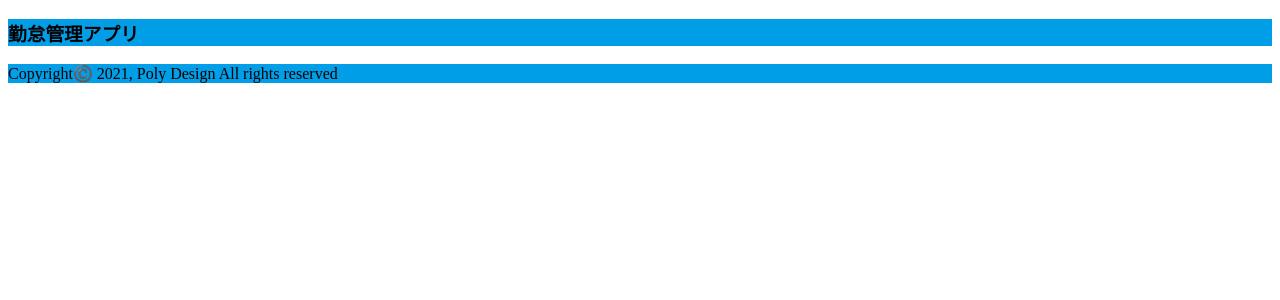
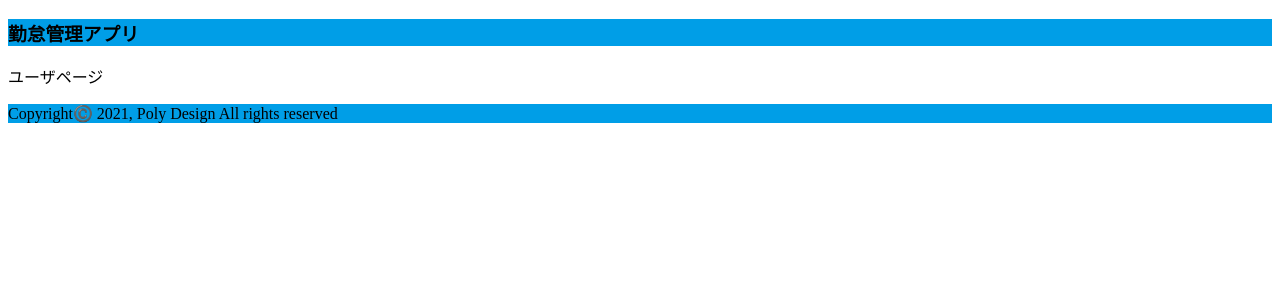
Before and after one commit to poly28/nuxt-original-app, a Nuxt app: page /users/1 in a window 1280 px wide. Shown: the top 300 px of the page. Built offline with nearby package versions, Linux system fonts and the light colour scheme; what v-calendar, vue2-timepicker would draw is missing.

Commit message:
メイン画面でuserのid取得完了

```diff
--- a/package.json
+++ b/package.json
@@ -12,7 +12,7 @@
     "@nuxtjs/axios": "^5.13.6",
     "core-js": "^3.15.1",
     "firebase": "^8.7.1",
-    "nuxt": "^2.15.7",
+    "nuxt": "^2.15.8",
     "v-calendar": "^0.9.7",
     "vue2-timepicker": "^1.1.6"
   },
--- a/pages/users/_userid/index.vue
+++ b/pages/users/_userid/index.vue
@@ -0,0 +1,5 @@
+<template>
+  <div>
+    <p>ユーザページ</p>
+  </div>
+</template>
--- a/pages/users/_userid/main/index.vue
+++ b/pages/users/_userid/main/index.vue
@@ -19,6 +19,7 @@
 export default {
   data() {
     return {
+      userid: this.$route.params.userid,
       attrs: [
         {
           key: "today",
@@ -54,10 +55,6 @@ export default {
     //     };
     //   }
     // }
-  },
-  async asyncData({ $content, params }) {
-    const userid = params.userid;
-    return userid;
   }
 };
 </script>
```
Also changed, not shown: pages/logined.vue (deleted), 1 other file (tests, documents, lock files or other folders).
